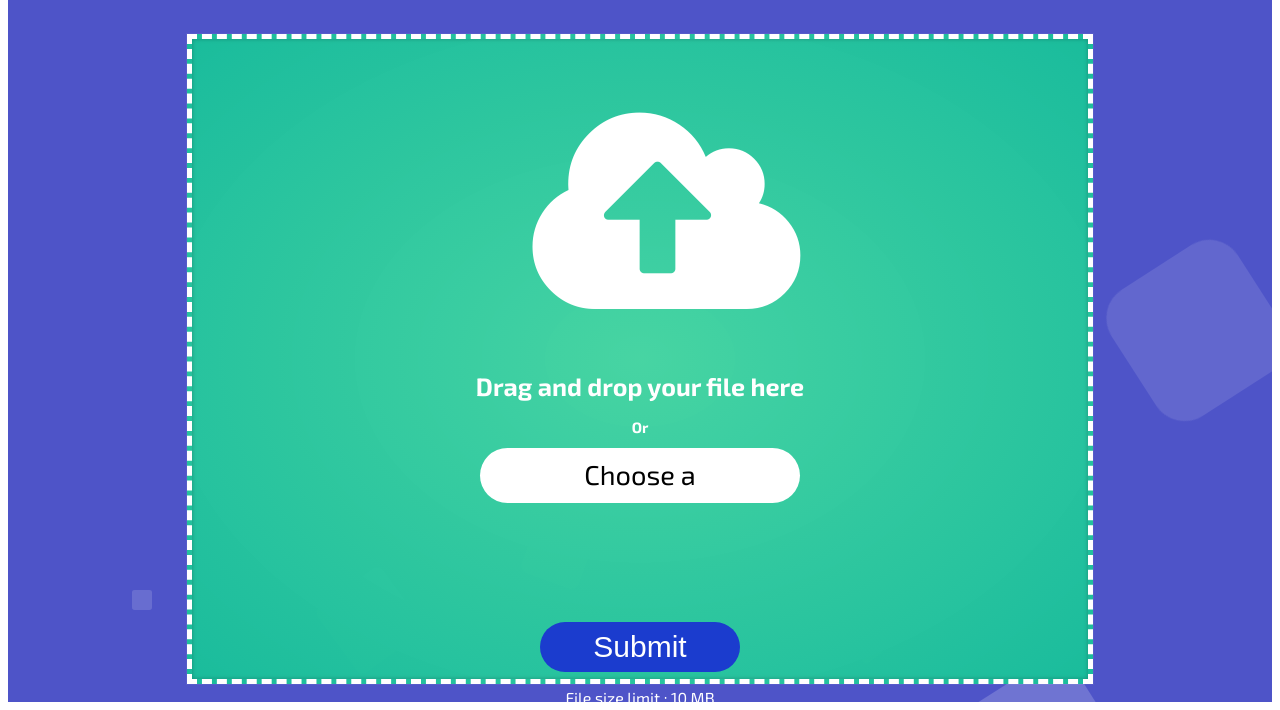
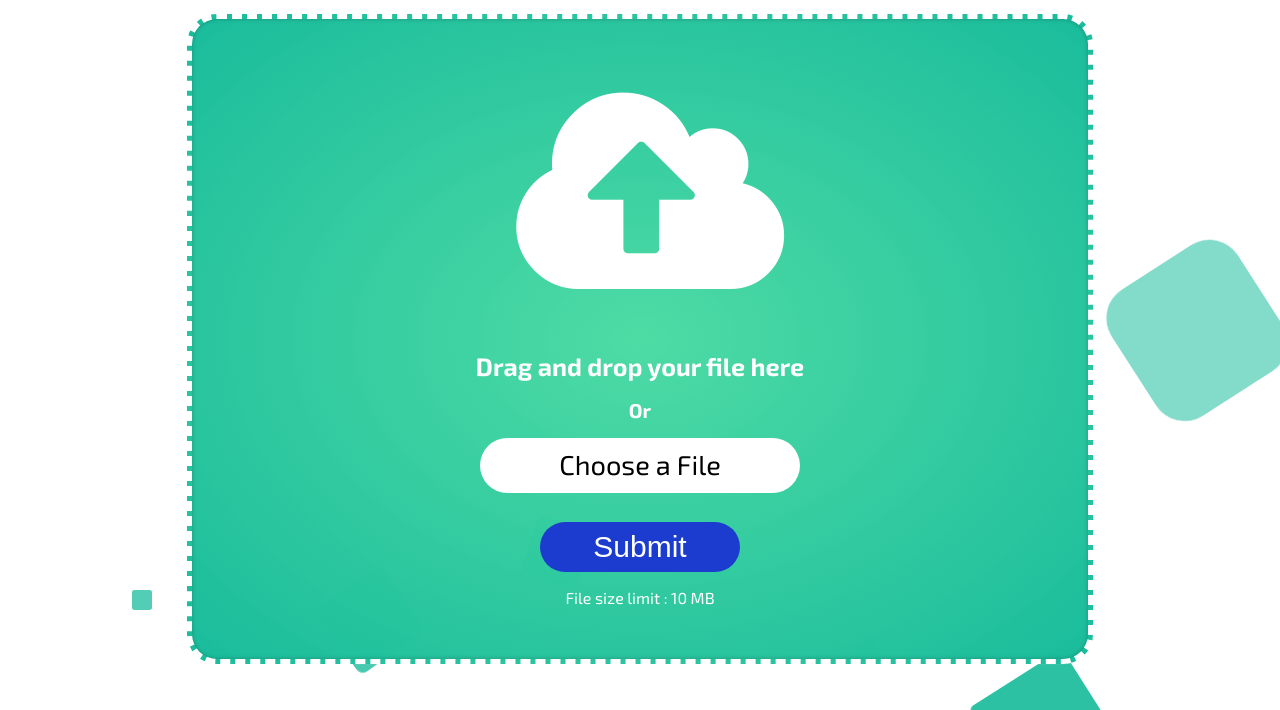
Before and after one commit to TechTogetherHackathon/noteswebapp, a plain HTML site: page templates/home.html in a window 1280 px wide. Shown: the part 106-816 px from the top of the page. Drawn offline with nearby package versions, Linux system fonts and the light colour scheme.

Commit message:
deleting file

```diff
--- a/static/styles.css
+++ b/static/styles.css
@@ -7,7 +7,13 @@
   background: #555;
   border-bottom: #bdc3c7 2px solid;
 }
-
+.iconImage > i {
+  width: 300px;
+  height: 100px;
+}
+.fa-cloud-upload:before {
+  font-size: 250px;
+}
 .header h1 {
   position: relative;
   top: 18px;
@@ -19,13 +25,14 @@ body {
   background: #ffffff;
   font-family: "Exo 2";
 }
+
 .drag h1 {
   font-size: 25px;
   margin-top: -200px;
 }
 
 .drag h2 {
-  font-size: 15px;
+  font-size: 20px;
 }
 [type="file"] {
   border: 0;
@@ -59,9 +66,10 @@ body {
   left: 0;
   bottom: 0;
   right: 0;
-  margin-top: 140px;
+  margin-top: 120px;
   background: radial-gradient(ellipse at center, #47daa1f5 0, #1abc9c 100%);
   width: 70%;
+  border-radius: 30px;
   height: 80%;
   border: 5px dashed white;
   text-align: center;
@@ -94,7 +102,7 @@ button {
   text-decoration: none;
   display: inline-block;
   font-size: 30px;
-  margin-top: 100px;
+  margin-top: 10px;
   border-radius: 30px;
   width: 200px;
   cursor: pointer;
@@ -200,14 +208,11 @@ button {
 
 .drop-zone--over {
   border-style: solid;
-  background-color: #bdc3c7;
+  background-color: #bdc3c760;
 }
 
 .drop-zone__input {
   display: none;
-}
-.drop-zone:hover {
-  background-color: #bdc3c7;
 }
 
 .drop-zone__thumb {
@@ -234,8 +239,8 @@ button {
 }
 
 .area {
-  background: #4e54c8;
-  background: -webkit-linear-gradient(to left, #8f94fb, #4e54c8);
+  background: #ffffff;
+  background: -webkit-linear-gradient(to left, #ffffff, #dad8d8f1);
   width: 100%;
   height: 100vh;
 }
@@ -255,7 +260,7 @@ button {
   list-style: none;
   width: 20px;
   height: 20px;
-  background: rgba(255, 255, 255, 0.2);
+  background: #1abc9c;
   animation: animate 25s linear infinite;
   bottom: -150px;
 }
--- a/templates/home.html
+++ b/templates/home.html
@@ -1,12 +1,10 @@
 <!DOCTYPE html>
 <html>
+
 <head>
   <script src="https://ajax.googleapis.com/ajax/libs/jquery/3.1.1/jquery.min.js"></script>
   <link rel="stylesheet" href="../static/styles.css" />
-    <link
-      rel="stylesheet"
-      href="https://cdnjs.cloudflare.com/ajax/libs/font-awesome/4.7.0/css/font-awesome.min.css"
-    />
+  <link rel="stylesheet" href="https://cdnjs.cloudflare.com/ajax/libs/font-awesome/4.7.0/css/font-awesome.min.css" />
 </head>
 <div class="header">
   <img src="../static/test.jpeg" alt="logo" />
@@ -31,14 +29,15 @@
     <div class="drop-zone">
       <span class="drop-zoneprompt"></span>
       <input type="file" name="myFile" class="drop-zoneinput" />
-        <div
-          style="
+      <!-- <div class="iconImage">
+          <i class="fa fa-cloud-upload"></i>
+        </div> -->
+      <div style="
             font-size: 250px;
             margin-bottom: 0px;
             position: absolute;
-            margin-left: 30%;
-          "
-        >
+            margin-left: 27%;
+          ">
         <i class="fa fa-cloud-upload"></i>
       </div>
     </div>
@@ -47,7 +46,7 @@
       <h2>Or</h2>
       <form>
         <input type="file" id="file-upload" multiple required />
-          <label for="file-upload">Choose a</label>
+        <label for="file-upload">Choose a File</label>
         <div id="file-upload-filename"></div>
       </form>
       <br />
@@ -174,4 +173,5 @@
     }
   </script>
 </body>
+
 </html>
```
Also changed, not shown: back-end/techtogethernewyork-4c4fef621760.json (deleted, +0 -12 lines). Lines whose indentation alone changed are shown as unchanged.
